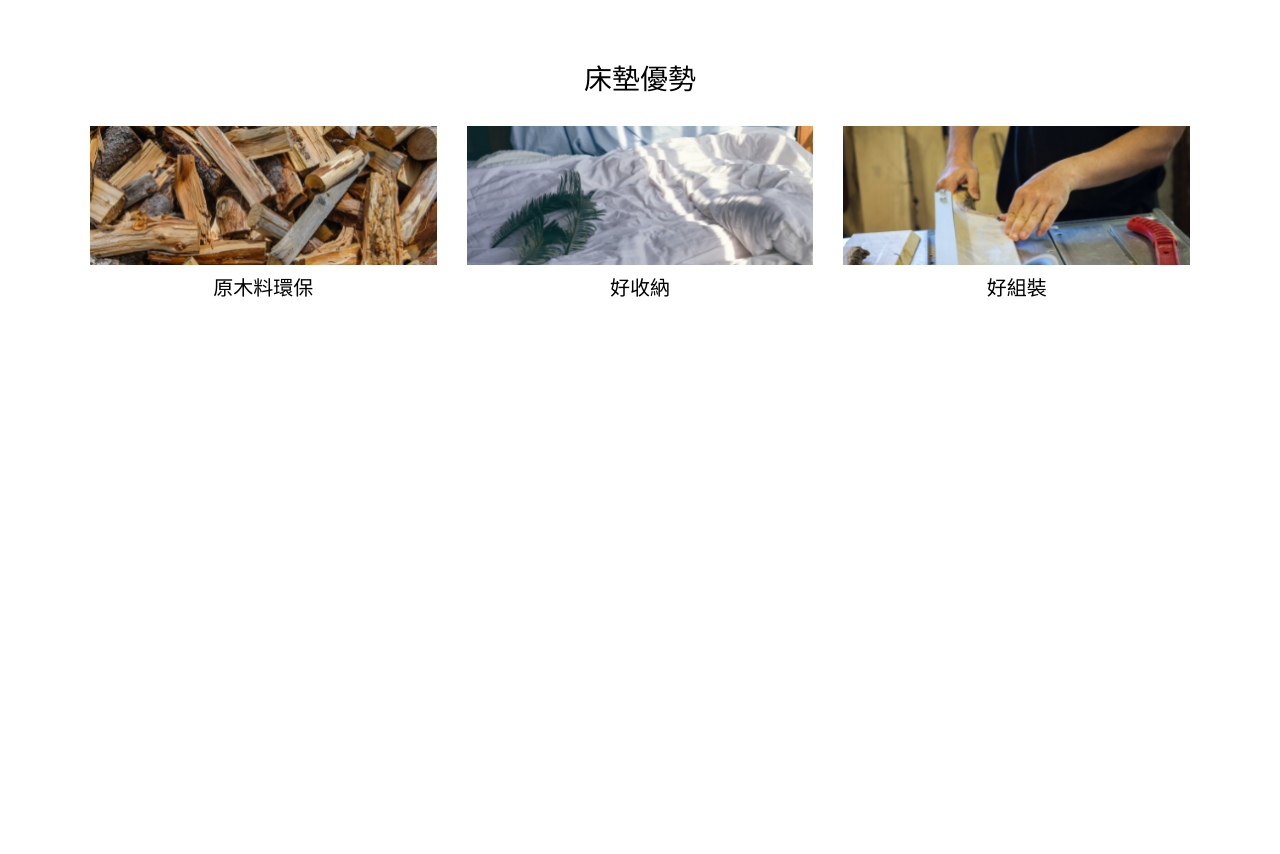
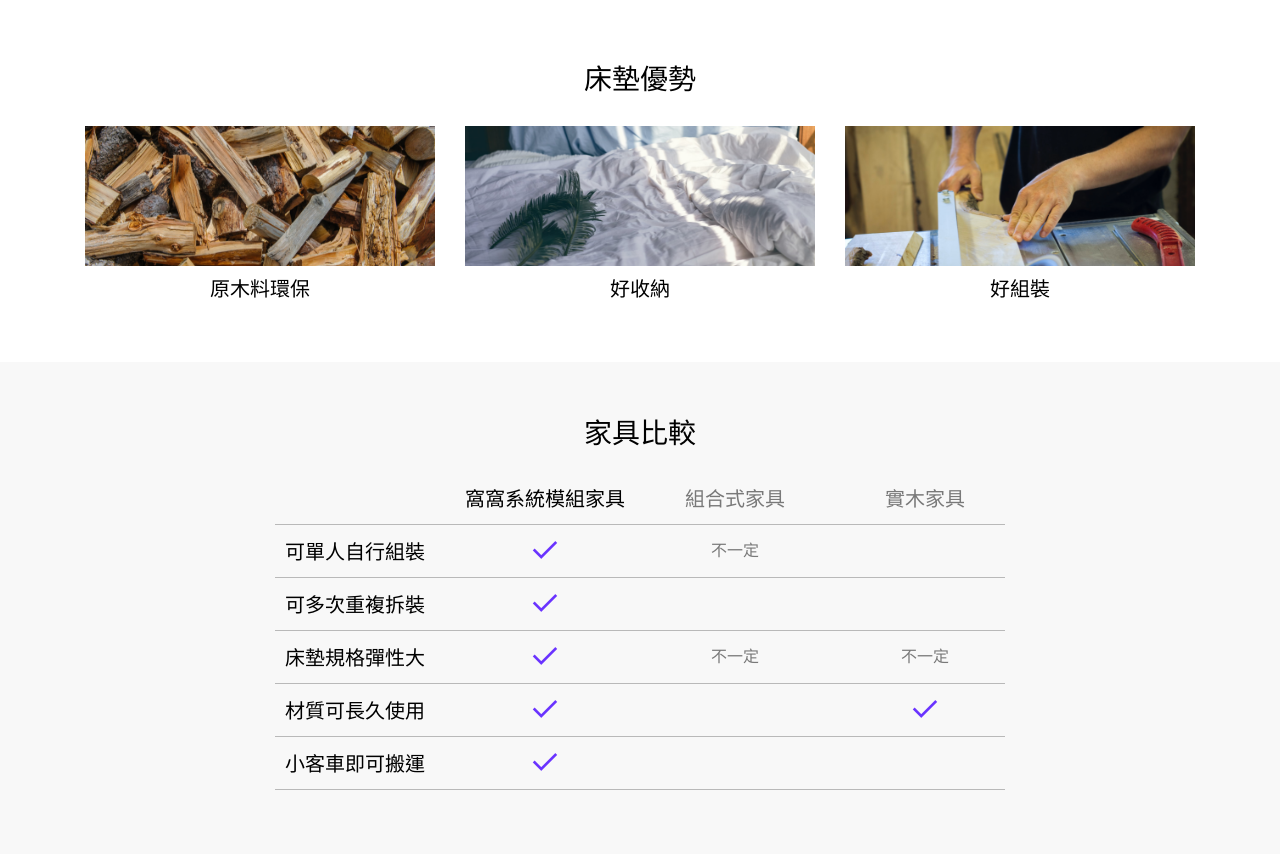
Before and after one commit to penspulse326/JS-Final, a website: page index.html in a window 1280 px wide. Shown: the part 600-1454 px from the top of the page. Before the commit the page ends 961 px from the top, so only its background shows below. Drawn offline with nearby package versions, Linux system fonts and the light colour scheme.

Commit message:
新增家具比較

```diff
--- a/index.html
+++ b/index.html
@@ -4,6 +4,10 @@
     <meta charset="UTF-8" />
     <meta name="viewport" content="width=device-width, initial-scale=1.0" />
     <title>WOWOROOM</title>
+    <link
+      rel="stylesheet"
+      href="https://fonts.googleapis.com/css2?family=Material+Symbols+Outlined:opsz,wght,FILL,GRAD@20..48,100..700,0..1,-50..200"
+    />
     <link rel="stylesheet" href="./dist/all.css" />
     <script src="https://unpkg.com/axios/dist/axios.min.js"></script>
     <script type="module" src="./src/scripts/main.js" defer></script>
@@ -38,15 +42,15 @@
               跟您一起品味生活
             </h2>
           </div>
-          <h3
+          <h2
             class="col-span-2 col-start-6 xl:mt-[60px] xl:text-[28px] text-center"
           >
             床墊優勢
-          </h3>
+          </h2>
           <ul class="col-span-12 flex gap-[30px] mt-7">
             <li>
               <img
-                class="hover:sepia"
+                class="hover:sepia duration-300"
                 src="./src/images/banner-sub-1.png"
                 alt="original-woods"
               />
@@ -54,7 +58,7 @@
             </li>
             <li>
               <img
-                class="hover:sepia"
+                class="hover:sepia duration-300"
                 src="./src/images/banner-sub-2.png"
                 alt="convenient-storage"
               />
@@ -62,7 +66,7 @@
             </li>
             <li>
               <img
-                class="hover:sepia"
+                class="hover:sepia duration-300"
                 src="./src/images/banner-sub-3.png"
                 alt="easy-to-combine"
               />
@@ -71,6 +75,84 @@
           </ul>
         </div>
       </section>
+      <section class="xl:pt-12 xl:pb-16 bg-[#F8F8F8]">
+        <div class="box mx-auto grid xl:grid-cols-12 gap-x-[30px]">
+          <h2 class="col-span-2 col-start-6 xl:text-[28px] text-center">
+            家具比較
+          </h2>
+          <ul class="col-span-8 col-start-3 mt-5 text-center">
+            <li
+              class="grid xl:grid-cols-8 gap-x-[30px] py-3 border-b-[1px] border-[#B9B9B9]"
+            >
+              <p class="col-span-2 col-start-3 text-xl">窩窩系統模組家具</p>
+              <p class="col-span-2 col-start-5 text-[#797979] text-xl">
+                組合式家具
+              </p>
+              <p class="col-span-2 col-start-7 text-[#797979] text-xl">
+                實木家具
+              </p>
+            </li>
+            <li
+              class="grid xl:grid-cols-8 gap-x-[30px] py-3 border-b-[1px] border-[#B9B9B9]"
+            >
+              <p class="col-span-2 col-start-1 text-xl">可單人自行組裝</p>
+              <span
+                class="material-symbols-outlined col-span-2 col-start-3 text-secondary text-4xl leading-[0.75]"
+              >
+                done
+              </span>
+              <p class="col-span-2 col-start-5 text-[#797979]">不一定</p>
+            </li>
+            <li
+              class="grid xl:grid-cols-8 gap-x-[30px] py-3 border-b-[1px] border-[#B9B9B9]"
+            >
+              <p class="col-span-2 col-start-1 text-xl">可多次重複拆裝</p>
+              <span
+                class="material-symbols-outlined col-span-2 col-start-3 text-secondary text-4xl leading-[0.75]"
+              >
+                done
+              </span>
+            </li>
+            <li
+              class="grid xl:grid-cols-8 gap-x-[30px] py-3 border-b-[1px] border-[#B9B9B9]"
+            >
+              <p class="col-span-2 col-start-1 text-xl">床墊規格彈性大</p>
+              <span
+                class="material-symbols-outlined col-span-2 col-start-3 text-secondary text-4xl leading-[0.75]"
+              >
+                done
+              </span>
+              <p class="col-span-2 col-start-5 text-[#797979]">不一定</p>
+              <p class="col-span-2 col-start-˙ text-[#797979]">不一定</p>
+            </li>
+            <li
+              class="grid xl:grid-cols-8 gap-x-[30px] py-3 border-b-[1px] border-[#B9B9B9]"
+            >
+              <p class="col-span-2 col-start-1 text-xl">材質可長久使用</p>
+              <span
+                class="material-symbols-outlined col-span-2 col-start-3 text-secondary text-4xl leading-[0.75]"
+              >
+                done
+              </span>
+              <span
+                class="material-symbols-outlined col-span-2 col-start-7 text-secondary text-4xl leading-[0.75]"
+              >
+                done
+              </span>
+            </li>
+            <li
+              class="grid xl:grid-cols-8 gap-x-[30px] py-3 border-b-[1px] border-[#B9B9B9]"
+            >
+              <p class="col-span-2 col-start-1 text-xl">小客車即可搬運</p>
+              <span
+                class="material-symbols-outlined col-span-2 col-start-3 text-secondary text-4xl leading-[0.75]"
+              >
+                done
+              </span>
+            </li>
+          </ul>
+        </div>
+      </section>
     </main>
   </body>
 </html>
--- a/src/index.css
+++ b/src/index.css
@@ -16,6 +16,6 @@
 
 @layer components {
   .box {
-    @apply max-w-[1100px];
+    @apply max-w-[1110px];
   }
 }
```
Also changed, not shown: src/partials/comparation.html (added, +77 -0 lines), dist/all.css.
